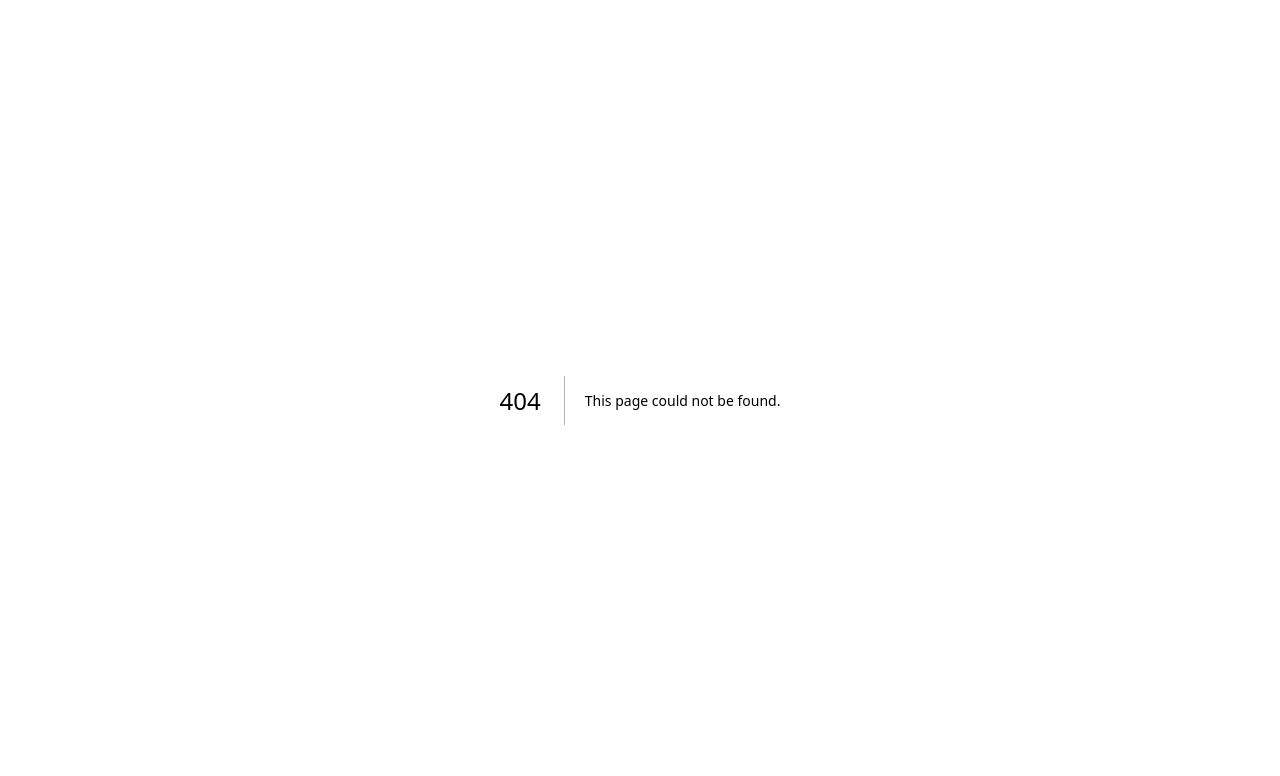
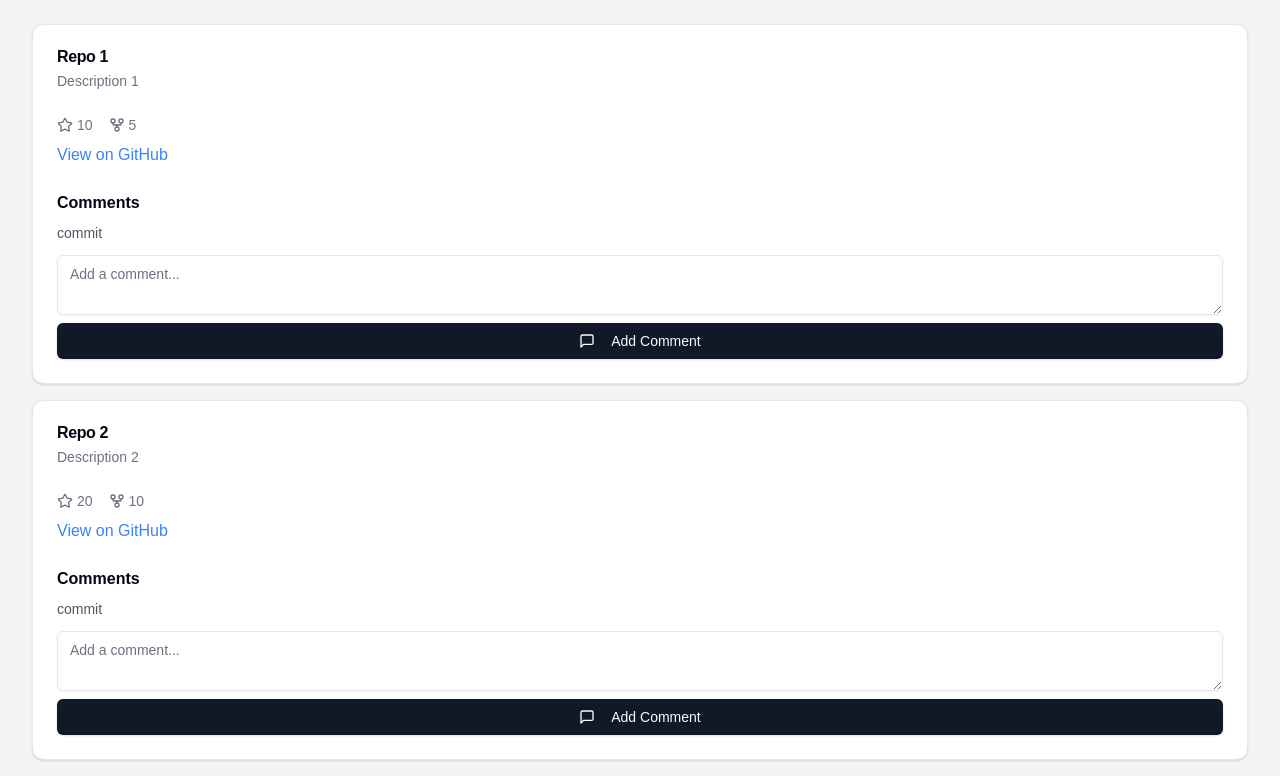
Before and after one commit to MohamedAdelElBaik/leads-mart-assignment-next, a Next.js app: page /repositories in a window 1280 px wide. Before the commit this address had no page. Shown: the top 776 px of the page. Built offline with nearby package versions, Linux system fonts and the light colour scheme.

Commit message:
STYLE: repos page creation

```diff
--- /dev/null
+++ b/app/repositories/RepositoriesList.tsx
@@ -0,0 +1,87 @@
+"use client";
+
+import { useState } from "react";
+import { RepositoryCard } from "@/components/RepositoryCard";
+import { Button } from "@/components/ui/button";
+import { ChevronLeft, ChevronRight } from "lucide-react";
+
+const mockRepositories = [
+  {
+    id: 1,
+    name: "Repo 1",
+    description: "Description 1",
+    stargazers_count: 10,
+    forks_count: 5,
+    html_url: "https://github.com/user/repo1",
+  },
+  {
+    id: 2,
+    name: "Repo 2",
+    description: "Description 2",
+    stargazers_count: 20,
+    forks_count: 10,
+    html_url: "https://github.com/user/repo2",
+  },
+  {
+    id: 3,
+    name: "Repo 3",
+    description: "Description 3",
+    stargazers_count: 30,
+    forks_count: 15,
+    html_url: "https://github.com/user/repo3",
+  },
+  {
+    id: 4,
+    name: "Repo 4",
+    description: "Description 4",
+    stargazers_count: 40,
+    forks_count: 20,
+    html_url: "https://github.com/user/repo4",
+  },
+  {
+    id: 5,
+    name: "Repo 5",
+    description: "Description 5",
+    stargazers_count: 50,
+    forks_count: 25,
+    html_url: "https://github.com/user/repo5",
+  },
+];
+
+export function RepositoriesList() {
+  const [currentPage, setCurrentPage] = useState(1);
+  const reposPerPage = 3;
+  const indexOfLastRepo = currentPage * reposPerPage;
+  const indexOfFirstRepo = indexOfLastRepo - reposPerPage;
+  const currentRepos = mockRepositories.slice(
+    indexOfFirstRepo,
+    indexOfLastRepo
+  );
+  const totalPages = Math.ceil(mockRepositories.length / reposPerPage);
+
+  return (
+    <div>
+      {currentRepos.map((repo) => (
+        <RepositoryCard key={repo.id} repo={repo} />
+      ))}
+      <div className="flex justify-center mt-4 space-x-2">
+        <Button
+          onClick={() => setCurrentPage((prev) => Math.max(prev - 1, 1))}
+          disabled={currentPage === 1}
+        >
+          <ChevronLeft className="w-4 h-4 mr-2" />
+          Previous
+        </Button>
+        <Button
+          onClick={() =>
+            setCurrentPage((prev) => Math.min(prev + 1, totalPages))
+          }
+          disabled={currentPage === totalPages}
+        >
+          Next
+          <ChevronRight className="w-4 h-4 ml-2" />
+        </Button>
+      </div>
+    </div>
+  );
+}
--- /dev/null
+++ b/app/repositories/page.tsx
@@ -0,0 +1,13 @@
+import { RepositoriesList } from "./RepositoriesList";
+
+export default function RepositoriesPage() {
+  return (
+    <div className="min-h-screen bg-gray-100">
+      <main>
+        <div className="max-w-7xl mx-auto py-6 sm:px-6 lg:px-8">
+          <RepositoriesList />
+        </div>
+      </main>
+    </div>
+  );
+}
--- /dev/null
+++ b/components/RepositoryCard.tsx
@@ -0,0 +1,64 @@
+import {
+  Card,
+  CardContent,
+  CardDescription,
+  CardFooter,
+  CardHeader,
+  CardTitle,
+} from "@/components/ui/card";
+import { Button } from "@/components/ui/button";
+import { Textarea } from "@/components/ui/textarea";
+import { Star, GitFork, MessageSquare } from "lucide-react";
+
+interface RepositoryCardProps {
+  repo: {
+    id: number;
+    name: string;
+    description: string;
+    stargazers_count: number;
+    forks_count: number;
+    html_url: string;
+  };
+}
+
+export function RepositoryCard({ repo }: RepositoryCardProps) {
+  return (
+    <Card className="w-full mb-4">
+      <CardHeader>
+        <CardTitle>{repo.name}</CardTitle>
+        <CardDescription>{repo.description}</CardDescription>
+      </CardHeader>
+      <CardContent>
+        <div className="flex items-center space-x-4 text-sm text-gray-500">
+          <span className="flex items-center">
+            <Star className="w-4 h-4 mr-1" />
+            {repo.stargazers_count}
+          </span>
+          <span className="flex items-center">
+            <GitFork className="w-4 h-4 mr-1" />
+            {repo.forks_count}
+          </span>
+        </div>
+        <a
+          href={repo.html_url}
+          target="_blank"
+          rel="noopener noreferrer"
+          className="text-blue-500 hover:underline mt-2 inline-block"
+        >
+          View on GitHub
+        </a>
+      </CardContent>
+      <CardFooter className="flex flex-col items-start">
+        <h4 className="font-semibold mb-2">Comments</h4>
+        <p className="text-sm text-gray-600 mb-1">commit</p>
+        <div className="w-full mt-2">
+          <Textarea placeholder="Add a comment..." className="mb-2" />
+          <Button className="w-full">
+            <MessageSquare className="w-4 h-4 mr-2" />
+            Add Comment
+          </Button>
+        </div>
+      </CardFooter>
+    </Card>
+  );
+}
--- /dev/null
+++ b/components/ui/card.tsx
@@ -0,0 +1,76 @@
+import * as React from "react"
+
+import { cn } from "@/lib/utils"
+
+const Card = React.forwardRef<
+  HTMLDivElement,
+  React.HTMLAttributes<HTMLDivElement>
+>(({ className, ...props }, ref) => (
+  <div
+    ref={ref}
+    className={cn(
+      "rounded-xl border bg-card text-card-foreground shadow",
+      className
+    )}
+    {...props}
+  />
+))
+Card.displayName = "Card"
+
+const CardHeader = React.forwardRef<
+  HTMLDivElement,
+  React.HTMLAttributes<HTMLDivElement>
+>(({ className, ...props }, ref) => (
+  <div
+    ref={ref}
+    className={cn("flex flex-col space-y-1.5 p-6", className)}
+    {...props}
+  />
+))
+CardHeader.displayName = "CardHeader"
+
+const CardTitle = React.forwardRef<
+  HTMLDivElement,
+  React.HTMLAttributes<HTMLDivElement>
+>(({ className, ...props }, ref) => (
+  <div
+    ref={ref}
+    className={cn("font-semibold leading-none tracking-tight", className)}
+    {...props}
+  />
+))
+CardTitle.displayName = "CardTitle"
+
+const CardDescription = React.forwardRef<
+  HTMLDivElement,
+  React.HTMLAttributes<HTMLDivElement>
+>(({ className, ...props }, ref) => (
+  <div
+    ref={ref}
+    className={cn("text-sm text-muted-foreground", className)}
+    {...props}
+  />
+))
+CardDescription.displayName = "CardDescription"
+
+const CardContent = React.forwardRef<
+  HTMLDivElement,
+  React.HTMLAttributes<HTMLDivElement>
+>(({ className, ...props }, ref) => (
+  <div ref={ref} className={cn("p-6 pt-0", className)} {...props} />
+))
+CardContent.displayName = "CardContent"
+
+const CardFooter = React.forwardRef<
+  HTMLDivElement,
+  React.HTMLAttributes<HTMLDivElement>
+>(({ className, ...props }, ref) => (
+  <div
+    ref={ref}
+    className={cn("flex items-center p-6 pt-0", className)}
+    {...props}
+  />
+))
+CardFooter.displayName = "CardFooter"
+
+export { Card, CardHeader, CardFooter, CardTitle, CardDescription, CardContent }
--- /dev/null
+++ b/components/ui/textarea.tsx
@@ -0,0 +1,22 @@
+import * as React from "react"
+
+import { cn } from "@/lib/utils"
+
+const Textarea = React.forwardRef<
+  HTMLTextAreaElement,
+  React.ComponentProps<"textarea">
+>(({ className, ...props }, ref) => {
+  return (
+    <textarea
+      className={cn(
+        "flex min-h-[60px] w-full rounded-md border border-input bg-transparent px-3 py-2 text-base shadow-sm placeholder:text-muted-foreground focus-visible:outline-none focus-visible:ring-1 focus-visible:ring-ring disabled:cursor-not-allowed disabled:opacity-50 md:text-sm",
+        className
+      )}
+      ref={ref}
+      {...props}
+    />
+  )
+})
+Textarea.displayName = "Textarea"
+
+export { Textarea }
```
